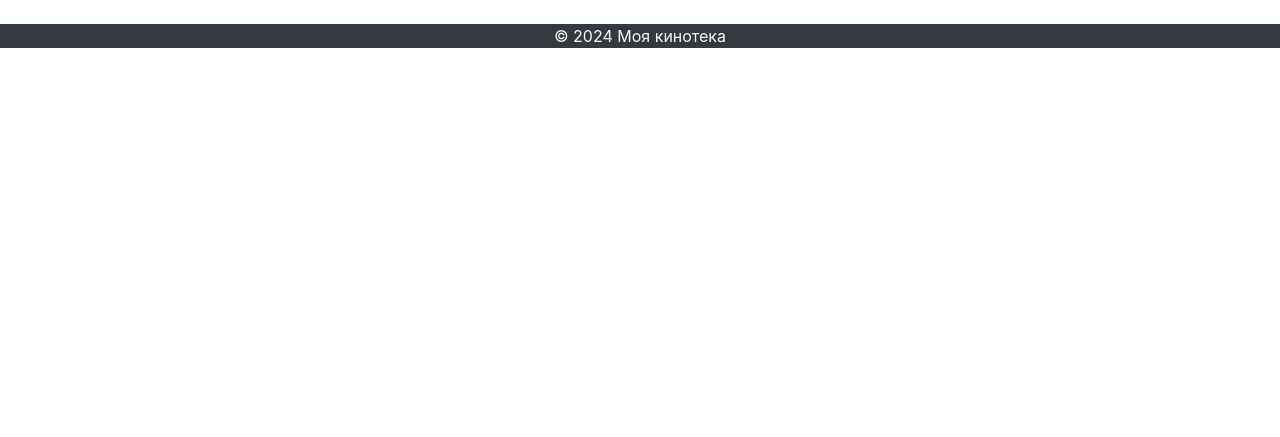
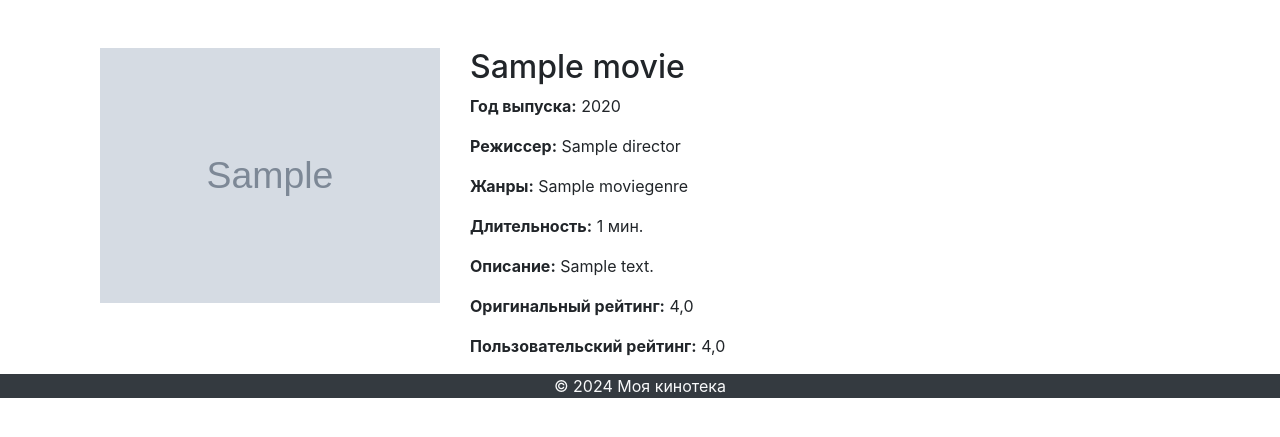
Before and after one commit to IlinSergey/goblin_poisk, a Django app: template goblin_poisk_project/templates/movies/movie_detail.html in a window 1280 px wide. Shown: the part 56-493 px from the top of the page. Run offline with Django 4.2, Linux system fonts and the light colour scheme; the template is opened without the code that fills it: values that come from a table or form of the project are taken from there, others are empty; tables that the repository leaves empty hold one stand-in row (values such as "Sample post"); grey boxes marked "Sample" are stand-in pictures; some libraries are stand-ins or nearby versions.

Commit message:
movie detail view and template

```diff
--- a/goblin_poisk_project/movies/urls.py
+++ b/goblin_poisk_project/movies/urls.py
@@ -6,4 +6,5 @@ app_name = "movies"
 
 urlpatterns = [
     path("", views.MovieListView.as_view(), name="movie_list"),
+    path("<int:movie_id>/", views.MovieDetailView.as_view(), name="movie_detail"),
 ]
--- a/goblin_poisk_project/templates/movies/base.html
+++ b/goblin_poisk_project/templates/movies/base.html
@@ -33,7 +33,7 @@
             <div class="collapse navbar-collapse" id="navbarNav">
                 <ul class="navbar-nav ml-auto">
                     <li class="nav-item">
-                        <a class="nav-link" href="#">Главная</a>
+                        <a class="nav-link" href="/">Главная</a>
                     </li>
                 </ul>
             </div>
--- a/goblin_poisk_project/templates/movies/movie_detail.html
+++ b/goblin_poisk_project/templates/movies/movie_detail.html
@@ -1 +1,29 @@
 {% extends 'movies/base.html' %}
+
+{% block title %}{{ movie.title }} - Детали{% endblock %}
+
+{% block content %}
+<div class="container mt-4">
+    <div class="row">
+        <div class="col-md-4">
+            <img src="{{ movie.poster.url }}" alt="{{ movie.title }}" class="img-fluid">
+        </div>
+        <div class="col-md-8">
+            <h2>{{ movie.title }}</h2>
+            <p><strong>Год выпуска:</strong> {{ movie.release_year }}</p>
+            <p><strong>Режиссер:</strong> {{ movie.director }}</p>
+            <p><strong>Жанры:</strong>
+                {% for genre in movie.genres.all %}
+                    {{ genre.name }}{% if not forloop.last %}, {% endif %}
+                {% endfor %}
+            </p>
+            <p><strong>Длительность:</strong> {{ movie.length }} мин.</p>
+            <p><strong>Описание:</strong> {{ movie.description }}</p>
+            <p><strong>Оригинальный рейтинг:</strong> {{ movie.original_rating }}</p>
+            {% if movie.user_rating %}
+            <p><strong>Пользовательский рейтинг:</strong> {{ movie.user_rating }}</p>
+            {% endif %}
+        </div>
+    </div>
+</div>
+{% endblock %}
```
Also changed, not shown: goblin_poisk_project/movies/views.py (+10 -2 lines), goblin_poisk_project/templates/movies/movie_list.html (+4 -4 lines).
